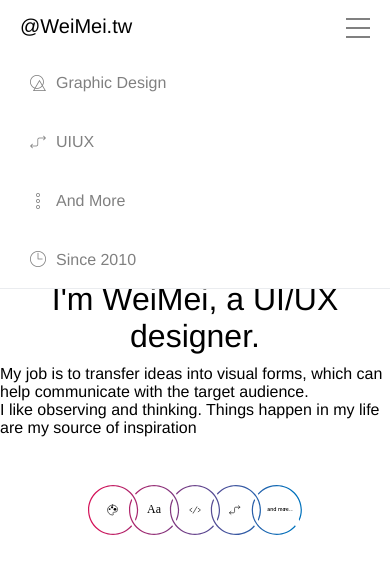
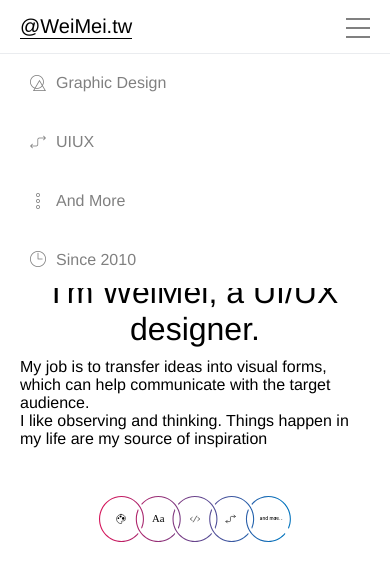
Before and after one commit to weimeihsu/newSite, a Vue app: page / in a window 390 px wide. Both pictures are taken after a click on the element 358 px from the left and 26 px from the top of the page. Shown: the top 580 px of the page. Built offline with nearby package versions, Linux system fonts and the light colour scheme.

Commit message:
add anime

```diff
--- a/src/assets/css/style.css
+++ b/src/assets/css/style.css
@@ -68,13 +68,13 @@ a:hover {
 }
 
 .navbar-nav .nav-item {
-  -webkit-transition: 0.4s;
-  transition: 0.4s;
   list-style: none;
 }
 
 .navbar-nav .nav-item .nav-link {
   padding: 20px 10px 18px 10px;
+  -webkit-transition: 0.3s ease all;
+  transition: 0.3s ease all;
   text-decoration: none;
   display: -webkit-box;
   display: -ms-flexbox;
@@ -88,8 +88,16 @@ a:hover {
   margin-right: 10px;
 }
 
+.navbar-nav .nav-item .nav-link span:hover {
+  border-bottom: transparent;
+}
+
+.navbar-nav .nav-item :hover {
+  border-bottom: 1px solid #000000;
+}
+
 .router-link-active {
-  border-bottom: #000000 1px solid;
+  border-bottom: #000000 1px solid !important;
   color: #000000;
 }
 
@@ -106,24 +114,18 @@ a:hover {
 .tabs-wrapper .tab-item {
   text-decoration: none;
   font-size: 0.9rem;
-  color: #808080;
   padding: 24px 0 5px 0;
   border-bottom: transparent 1px solid;
-  -webkit-transition: 0.3s ease;
-  transition: 0.3s ease;
+  -webkit-transition: 0.3s ease all;
+  transition: 0.3s ease all;
 }
 
 .tabs-wrapper .tab-item:hover {
   border-bottom: #000000 1px solid;
   cursor: pointer;
-  color: #000000;
 }
 
-.tabs-wrapper .active {
-  border-bottom: #000000 1px solid;
-}
-
-.tabs-wrapper .active a {
+.tabs-wrapper .tab-item:hover a {
   color: #000000;
 }
 
@@ -147,7 +149,7 @@ html {
 .container {
   width: 100%;
   max-width: 960px;
-  padding-top: 20px;
+  padding: 20px 20px 0 20px;
 }
 
 .flex-center {
@@ -169,7 +171,8 @@ html {
   }
   .navbar {
     display: block;
-    margin-top: 10px;
+    padding-top: 10px;
+    background-color: #fff;
   }
   .nav-brand {
     display: -webkit-box;
@@ -196,12 +199,15 @@ html {
     -webkit-box-direction: normal;
         -ms-flex-direction: column;
             flex-direction: column;
-  }
-  .navbar-nav .nav-item {
-    width: 100%;
+    position: absolute;
+    background-color: #fff;
+    z-index: -2;
   }
   .navbar-nav .nav-item .nav-link {
     width: 100%;
     text-align: center;
   }
+  .navbar-nav .nav-item :hover {
+    border-bottom: 1px solid #000000;
+  }
 }
--- a/src/assets/scss/_media.scss
+++ b/src/assets/scss/_media.scss
@@ -1,7 +1,7 @@
 .container{
     width: 100%;
     max-width: 960px;
-    padding-top: 20px;
+    padding: 20px 20px 0 20px;
 }
 .flex-center{
     display: flex;
@@ -14,7 +14,8 @@
 }
 .navbar{
     display: block;
-    margin-top: 10px;
+    padding-top: 10px;
+    background-color: #fff;
 }
 .nav-brand{
     display: flex;
@@ -29,12 +30,18 @@
 .navbar-nav{
     width: 100%;
     flex-direction: column;
+    position: absolute;
+    background-color: #fff;
+    z-index: -2;
     .nav-item{
-        width: 100%;
+
         .nav-link{
             width: 100%;
             text-align: center;
         }
+        :hover {
+            border-bottom: 1px solid $active;
+          }
     }
 }
 
--- a/src/assets/scss/_navbar.scss
+++ b/src/assets/scss/_navbar.scss
@@ -57,21 +57,27 @@ a{
   cursor: pointer;
 
   .nav-item {
-    transition: 0.4s;
     list-style: none;
     .nav-link {
       padding:20px 10px 18px 10px;
+      transition: 0.3s ease all;
       text-decoration: none;
       display: flex;
       align-items: center;
       span{
         margin-right: 10px;
+        &:hover{
+          border-bottom:transparent;
+        }
       }
+    }
+    :hover {
+      border-bottom: 1px solid $active;
     }
   }
 }
 .router-link-active{
-  border-bottom: $active 1px solid;
+  border-bottom: $active 1px solid !important;
   color: $active;
 }
 .tabs-wrapper{
@@ -86,20 +92,15 @@ a{
     .tab-item {
         text-decoration: none;
         font-size: 0.9rem;
-        color: $main;
         padding: 24px 0 5px 0;
         border-bottom: transparent 1px solid;
-        transition: 0.3s ease;
+        transition: 0.3s ease all;
         &:hover {
           border-bottom: $active 1px solid;
           cursor: pointer;
-          color: $active;
+          a{
+            color:$active;
+          }
           }
     }
-    .active{
-      border-bottom: $active 1px solid;
-      a{
-        color: $active;
-      }
-    }
 }
--- a/src/components/Menu.vue
+++ b/src/components/Menu.vue
@@ -11,11 +11,12 @@
       </svg>
       </div>
     </div>
-    <ul class="navbar-nav" v-show="ShowDropdown">
+    <transition name="dropdown">
+      <ul class="navbar-nav" v-show="ShowDropdown">
       <li class="nav-item" v-for="(menuItem, index) in menu" :key="index">
         <router-link class="nav-link" :to="{name:menuItem.goto}" @click="ToggleDropdownNavItem"><span :class="menuItem.icon"></span><span class="text">{{menuItem.text}}</span></router-link>
       </li>
-    </ul>
+    </ul></transition>
   </nav>
 </div>
 </template>
@@ -85,9 +86,13 @@ export default {
 <style>
 @import '../assets/css/style.css';
 @import '../assets/css/fontstyle.css';
-
 .active .text, .router-link-active .text{
   display: block;
 }
-
+.dropdown-enter-active,.dropdown-leave-active{
+  transition: 0.8s ease all;
+}
+.dropdown-enter-from,.dropdown-leave-to{
+  transform: translateY(-400px);
+}
 </style>
--- a/src/views/Uiux.vue
+++ b/src/views/Uiux.vue
@@ -80,6 +80,9 @@ export default {
 .activeItem {
   border-bottom: #000000 1px solid;
 }
+.activeItem a{
+  color: #000000;
+}
 .uiuxImg{
   display: none;
 }
```
